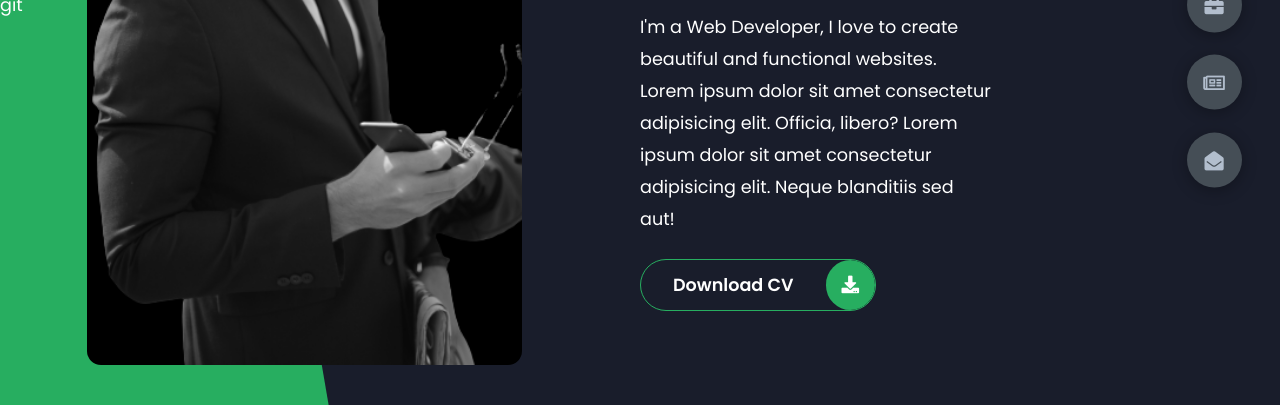
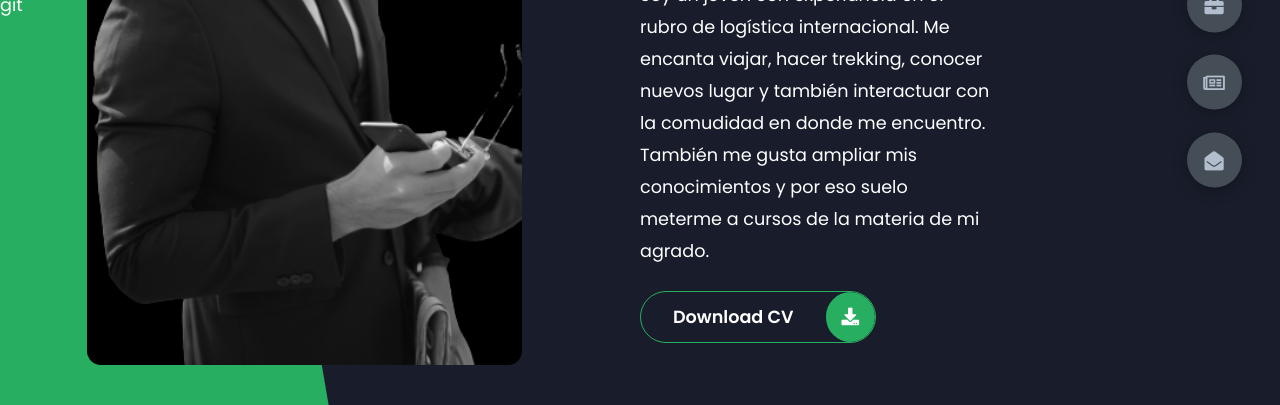
Before and after one commit to kcot2024/kcot2024.github.io, a plain HTML site: page index.html in a window 1280 px wide. Shown: the part 395-800 px from the top of the page. Drawn offline with Linux system fonts and the light colour scheme.

Commit message:
Cambio 4

```diff
--- a/index.html
+++ b/index.html
@@ -26,9 +26,9 @@
                     Un soñador viviente.
                 </h1>
                 <p>
-                    I'm a Web Developer, I love to create beautiful and functional websites.
-                    Lorem ipsum dolor sit amet consectetur adipisicing elit. Officia, libero?
-                    Lorem ipsum dolor sit amet consectetur adipisicing elit. Neque blanditiis sed aut!
+                    Soy un joven con experiancia en el rubro de logística internacional.
+                    Me encanta viajar, hacer trekking, conocer nuevos lugar y también interactuar con la comudidad en donde me encuentro.
+                    También me gusta ampliar mis conocimientos y por eso suelo meterme a cursos de la materia de mi agrado.
                 </p>
                 <div class="btn-con">
                     <a href="" class="main-btn">
```
